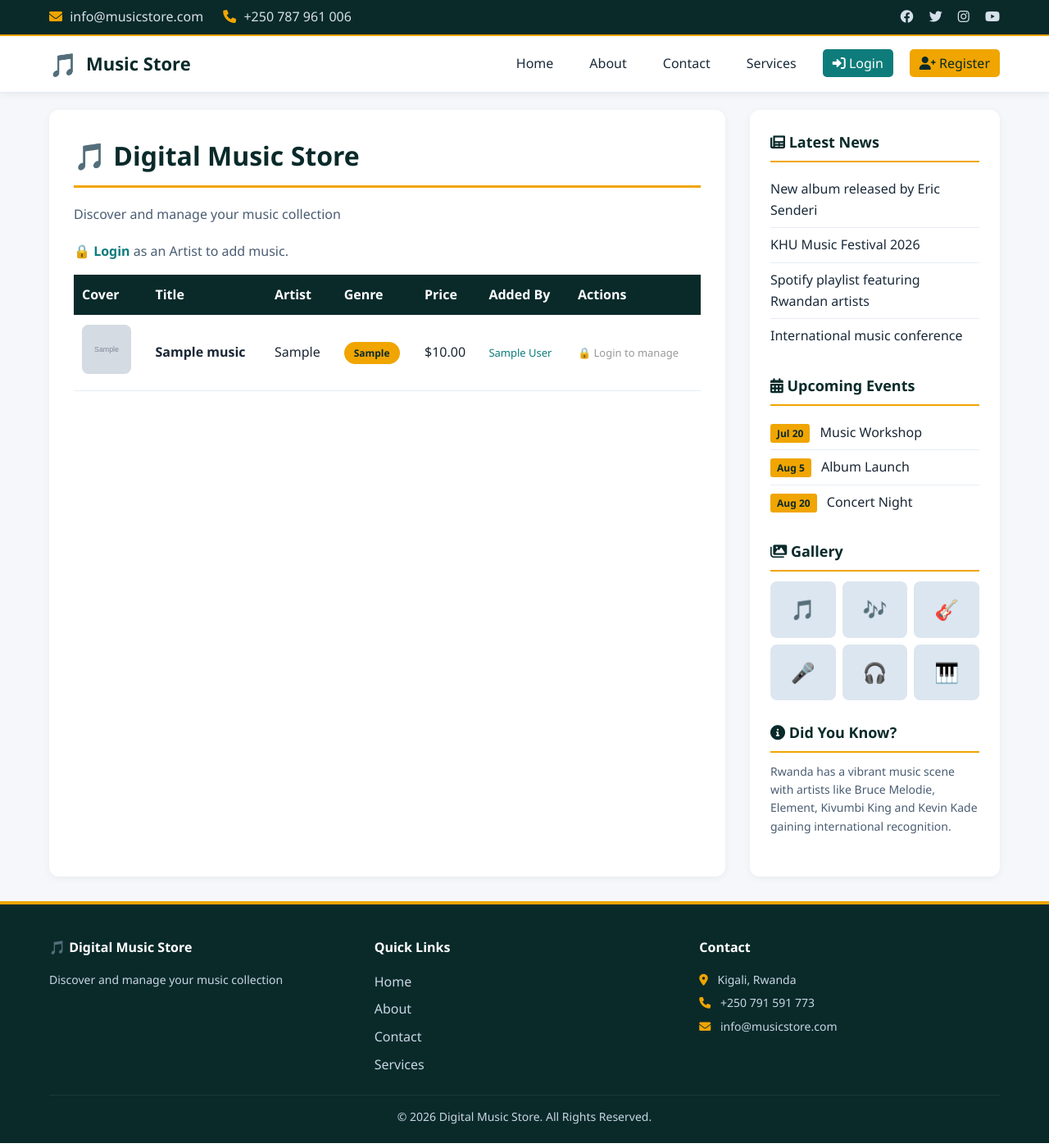
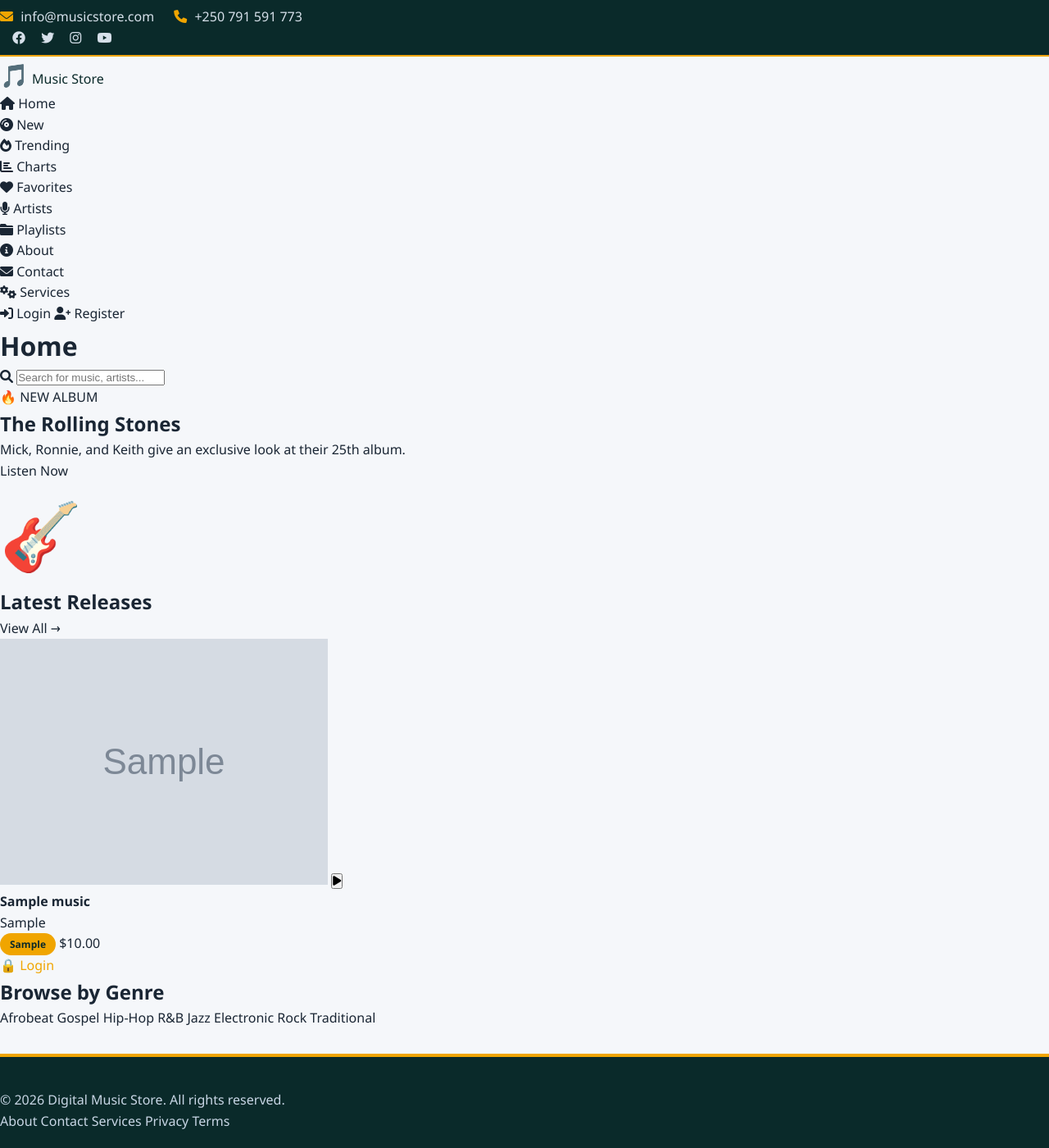
Before and after one commit to Joseph-250-cyber/digital_music_store, a PHP site: page /index.php in a window 1280 px wide. Shown: the whole page at 82% size. Run offline with PHP 8.4, Linux system fonts and the light colour scheme; tables that the repository leaves empty or names only in its code hold one stand-in row (values such as "Sample post"); grey boxes marked "Sample" are stand-in pictures.

Commit message:
Refactor footer and header for Apple Music style; enhance index layout with sidebar and genre sections

```diff
--- a/inc/footer.php
+++ b/inc/footer.php
@@ -1,34 +1,16 @@
-    <footer class="footer">
-        <div class="container">
-            <div class="footer-content">
-                <div class="footer-section">
-                    <h4>🎵 Digital Music Store</h4>
-                    <p>Discover and manage your music collection</p>
-                </div>
-                <div class="footer-section">
-                    <h4>Quick Links</h4>
-                    <ul>
-                        <li><a href="index.php">Home</a></li>
-                        <li><a href="about.php">About</a></li>
-                        <li><a href="contact.php">Contact</a></li>
-                        <li><a href="services.php">Services</a></li>
-                        <?php if(isset($_SESSION['user_id']) && $_SESSION['role'] == 'artist') { ?>
-                            <li><a href="register.php">Add Music</a></li>
-                        <?php } ?>
-                    </ul>
-                </div>
-                <div class="footer-section">
-                    <h4>Contact</h4>
-                    <p><i class="fas fa-map-marker-alt"></i> Kigali, Rwanda</p>
-                    <p><i class="fas fa-phone"></i> +250 791 591 773</p>
-                    <p><i class="fas fa-envelope"></i> info@musicstore.com</p>
-                </div>
-            </div>
-            <div class="footer-bottom">
-                <p>&copy; 2026 Digital Music Store. All Rights Reserved.</p>
-            </div>
+<!-- ===== FOOTER (Apple Music Style - Minimal) ===== -->
+<footer class="footer">
+    <div class="footer-wrapper">
+        <p>&copy; 2026 Digital Music Store. All rights reserved.</p>
+        <div class="footer-links">
+            <a href="about.php">About</a>
+            <a href="contact.php">Contact</a>
+            <a href="services.php">Services</a>
+            <a href="#">Privacy</a>
+            <a href="#">Terms</a>
         </div>
-    </footer>
+    </div>
+</footer>
 
-  </body>
+</body>
 </html>
--- a/inc/header.php
+++ b/inc/header.php
@@ -6,20 +6,23 @@
     <title>Digital Music Store</title>
     <link rel="stylesheet" href="https://cdnjs.cloudflare.com/ajax/libs/font-awesome/6.0.0-beta3/css/all.min.css" />
     <link rel="stylesheet" href="inc/style.css" />
+    <link rel="stylesheet" href="inc/stylee.css" />
+    <script src="inc/color_change.js" defer></script>
 </head>
 <body>
 
+<!-- ===== TOP BAR (Apple Music Style - Minimal) ===== -->
 <div class="top-bar">
-      <div class="container">
+    <div class="top-wrapper">
         <div class="contact-info">
             <span><i class="fas fa-envelope"></i> info@musicstore.com</span>
-              <span><i class="fas fa-phone"></i> +250 787 961 006</span>
+            <span><i class="fas fa-phone"></i> +250 791 591 773</span>
         </div>
         <div class="social-links">
-              <a href="https://web.facebook.com/joseph.ndagijimana.735"><i class="fab fa-facebook"></i></a>
-              <a href="https://x.com/JosephNdag62835"><i class="fab fa-twitter"></i></a>
-              <a href="https://www.instagram.com/n__jeff/"><i class="fab fa-instagram"></i></a>
-              <a href="https://www.youtube.com/@JosephNdagijimana-dt3ip"><i class="fab fa-youtube"></i></a>
+            <a href="#"><i class="fab fa-facebook"></i></a>
+            <a href="#"><i class="fab fa-twitter"></i></a>
+            <a href="#"><i class="fab fa-instagram"></i></a>
+            <a href="#"><i class="fab fa-youtube"></i></a>
         </div>
     </div>
 </div>
--- a/index.php
+++ b/index.php
@@ -1,8 +1,7 @@
 <?php
-include("inc/session.php");
-include("inc/header.php");
-include("inc/menu.php");
-include("inc/connection.php");
+require_once("inc/session.php");
+require_once("inc/header.php");
+require_once("inc/connection.php");
 
 $is_logged_in = isLoggedIn();
 $user_id = getUserId();
@@ -15,12 +14,77 @@ $sql = "SELECT music.*, users.name as creator_name, users.role as creator_role
 $result = mysqli_query($conn, $sql);
 ?>
 
-<!-- ===== MAIN CONTENT ===== -->
-<div class="main-wrapper">
-    <div class="main-content">
-        <h1>🎵 Digital Music Store</h1>
-        <p class="page-intro">Discover and manage your music collection</p>
+<!-- ============================================================ -->
+<!-- APPLE MUSIC STYLE LAYOUT -->
+<!-- ============================================================ -->
 
+<div class="app-container">
+
+    <!-- ===== LEFT SIDEBAR (Apple Music Style) ===== -->
+    <aside class="sidebar-left">
+        <div class="sidebar-logo">
+            <span class="logo-icon">🎵</span>
+            <span class="logo-text">Music Store</span>
+        </div>
+
+        <nav class="sidebar-nav">
+            <ul>
+                <li><a href="index.php" class="active"><i class="fas fa-home"></i> <span>Home</span></a></li>
+                <li><a href="#"><i class="fas fa-compact-disc"></i> <span>New</span></a></li>
+                <li><a href="#"><i class="fas fa-fire"></i> <span>Trending</span></a></li>
+                <li><a href="#"><i class="fas fa-chart-bar"></i> <span>Charts</span></a></li>
+                <li><a href="#"><i class="fas fa-heart"></i> <span>Favorites</span></a></li>
+                <li><a href="#"><i class="fas fa-microphone"></i> <span>Artists</span></a></li>
+                <li><a href="#"><i class="fas fa-folder"></i> <span>Playlists</span></a></li>
+            </ul>
+        </nav>
+
+        <div class="sidebar-divider"></div>
+
+        <nav class="sidebar-nav">
+            <ul>
+                <?php if(isArtist()) { ?>
+                    <li><a href="register.php"><i class="fas fa-plus-circle"></i> <span>Add Music</span></a></li>
+                <?php } ?>
+                <li><a href="about.php"><i class="fas fa-info-circle"></i> <span>About</span></a></li>
+                <li><a href="contact.php"><i class="fas fa-envelope"></i> <span>Contact</span></a></li>
+                <li><a href="services.php"><i class="fas fa-cogs"></i> <span>Services</span></a></li>
+            </ul>
+        </nav>
+
+        <div class="sidebar-divider"></div>
+
+        <!-- User Section -->
+        <div class="sidebar-user">
+            <?php if($is_logged_in) { ?>
+                <div class="user-info">
+                    <i class="fas fa-user-circle"></i>
+                    <div>
+                        <span class="user-name"><?php echo getUserName(); ?></span>
+                        <span class="user-role"><?php echo ucfirst(getUserRole()); ?></span>
+                    </div>
+                </div>
+                <a href="logout.php" class="btn-logout-sidebar"><i class="fas fa-sign-out-alt"></i> Logout</a>
+            <?php } else { ?>
+                <a href="login.php" class="btn-login-sidebar"><i class="fas fa-sign-in-alt"></i> Login</a>
+                <a href="register_user.php" class="btn-register-sidebar"><i class="fas fa-user-plus"></i> Register</a>
+            <?php } ?>
+        </div>
+    </aside>
+
+    <!-- ===== MAIN CONTENT ===== -->
+    <main class="main-content-area">
+
+        <!-- Top Bar with Search -->
+        <div class="content-topbar">
+            <h1>Home</h1>
+            <div class="search-box">
+                <i class="fas fa-search"></i>
+                <input type="text" placeholder="Search for music, artists...">
+            </div>
+        </div>
+
+        <!-- Success/Error Messages -->
         <?php if(isset($_GET['success'])) { ?>
             <div class="success-message">
                 <i class="fas fa-check-circle"></i> <?php echo $_GET['success']; ?>
@@ -33,79 +97,98 @@ $result = mysqli_query($conn, $sql);
             </div>
         <?php } ?>
 
-        <?php if(isArtist()) { ?>
-            <a href="register.php" class="btn-add"><i class="fas fa-plus"></i> Add New Music</a>
-        <?php } elseif(isListener()) { ?>
-            <p style="color:#4a5d72; margin:10px 0;">👋 Welcome, <?php echo getUserName(); ?>! You can browse all music here.</p>
-        <?php } else { ?>
-            <p style="color:#4a5d72; margin:10px 0;">🔒 <a href="login.php" style="color:#0e7c7b; font-weight:600;">Login</a> as an Artist to add music.</p>
-        <?php } ?>
+        <!-- ===== FEATURED SECTION (Apple Music Style) ===== -->
+        <div class="featured-section">
+            <div class="featured-card">
+                <div class="featured-content">
+                    <span class="featured-badge">🔥 NEW ALBUM</span>
+                    <h2>The Rolling Stones</h2>
+                    <p>Mick, Ronnie, and Keith give an exclusive look at their 25th album.</p>
+                    <a href="#" class="btn-featured">Listen Now</a>
+                </div>
+                <div class="featured-image">
+                    <span style="font-size:80px;">🎸</span>
+                </div>
+            </div>
+        </div>
 
-        <?php if(mysqli_num_rows($result) > 0) { ?>
-            <table class="music-table">
-                <thead>
-                    <tr>
-                        <th>Cover</th>
-                        <th>Title</th>
-                        <th>Artist</th>
-                        <th>Genre</th>
-                        <th>Price</th>
-                        <th>Added By</th>
-                        <th>Actions</th>
-                    </tr>
-                </thead>
-                <tbody>
+        <!-- ===== LATEST RELEASES GRID ===== -->
+        <section class="music-section">
+            <div class="section-header">
+                <h2>Latest Releases</h2>
+                <?php if(isArtist()) { ?>
+                    <a href="register.php" class="btn-add-sm"><i class="fas fa-plus"></i> Add Music</a>
+                <?php } ?>
+                <a href="#" class="view-all">View All →</a>
+            </div>
+
+            <div class="music-grid">
+                <?php if(mysqli_num_rows($result) > 0) { ?>
                     <?php while($row = mysqli_fetch_assoc($result)) {
-                        $is_owner = isLoggedIn() && $row['user_id'] == $user_id;
+                        $is_owner = ($is_logged_in && $row['user_id'] == $user_id);
                     ?>
-                        <tr>
-                            <td>
+                        <div class="music-card">
+                            <div class="music-cover">
                                 <?php if(!empty($row['cover_image'])) { ?>
-                                    <img src="images/<?php echo $row['cover_image']; ?>" alt="Cover" class="cover-img">
+                                    <img src="images/<?php echo $row['cover_image']; ?>" alt="<?php echo $row['title']; ?>">
                                 <?php } else { ?>
-                                    <img src="images/default-cover.jpg" alt="No Cover" class="cover-img">
+                                    <img src="images/default-cover.jpg" alt="No Cover">
                                 <?php } ?>
-                            </td>
-                            <td><strong><?php echo $row['title']; ?></strong></td>
-                            <td><?php echo $row['artist']; ?></td>
-                            <td><span class="genre-badge"><?php echo $row['genre']; ?></span></td>
-                            <td>$<?php echo number_format($row['price'], 2); ?></td>
-                            <td>
-                                <span class="creator-name">
-                                    <?php echo $row['creator_name']; ?>
-                                    <?php if($row['creator_role'] == 'artist') { ?>
-                                        <i class="fas fa-check-circle" style="color:#0e7c7b; font-size:12px;" title="Verified Artist"></i>
+                                <button class="play-btn"><i class="fas fa-play"></i></button>
+                            </div>
+                            <div class="music-info">
+                                <h4><?php echo $row['title']; ?></h4>
+                                <p><?php echo $row['artist']; ?></p>
+                                <div class="music-meta">
+                                    <span class="genre-badge"><?php echo $row['genre']; ?></span>
+                                    <span class="music-price">$<?php echo number_format($row['price'], 2); ?></span>
+                                </div>
+                                <div class="music-actions">
+                                    <?php if($is_owner && isArtist()) { ?>
+                                        <a href="edit.php?id=<?php echo $row['id']; ?>" class="btn-edit-sm"><i class="fas fa-edit"></i> Edit</a>
+                                        <a href="delete.php?id=<?php echo $row['id']; ?>" class="btn-delete-sm" onclick="return confirm('Delete this music?')"><i class="fas fa-trash"></i> Delete</a>
+                                    <?php } elseif(isArtist()) { ?>
+                                        <span class="owner-label">🎵 <?php echo $row['creator_name']; ?></span>
+                                    <?php } elseif(isListener()) { ?>
+                                        <span class="listen-label">🎧 Listen</span>
+                                    <?php } else { ?>
+                                        <span class="login-label">🔒 <a href="login.php" style="color:#f0a500;">Login</a></span>
                                     <?php } ?>
-                                </span>
-                            </td>
-                            <td>
-                                <?php if($is_owner && isArtist()) { ?>
-                                    <a href="edit.php?id=<?php echo $row['id']; ?>" class="btn-edit"><i class="fas fa-edit"></i> Edit</a>
-                                    <a href="delete.php?id=<?php echo $row['id']; ?>" class="btn-delete" onclick="return confirm('Are you sure you want to delete this music?')"><i class="fas fa-trash"></i> Delete</a>
-                                <?php } elseif(isArtist()) { ?>
-                                    <span style="color:#999; font-size:13px;">🔒 Owned by <?php echo $row['creator_name']; ?></span>
-                                <?php } elseif(isListener()) { ?>
-                                    <span style="color:#999; font-size:13px;">🎧 Listen Only</span>
-                                <?php } else { ?>
-                                    <span style="color:#999; font-size:13px;">🔒 Login to manage</span>
-                                <?php } ?>
-                            </td>
-                        </tr>
+                                </div>
+                            </div>
+                        </div>
                     <?php } ?>
-                </tbody>
-            </table>
-        <?php } else { ?>
-            <p style="text-align:center; padding:40px 0; color:#4a5d72;">
-                🎵 No music added yet.
-                <?php if(isArtist()) { ?>
-                    <a href="register.php" style="color:#0e7c7b; font-weight:600;">Add your first music!</a>
                 <?php } else { ?>
-                    Be the first to <a href="login.php" style="color:#0e7c7b; font-weight:600;">Login</a> as an Artist and add music.
+                    <div class="empty-state">
+                        <p>🎵 No music added yet.</p>
+                        <?php if(isArtist()) { ?>
+                            <a href="register.php" class="btn-add">Add your first music!</a>
+                        <?php } else { ?>
+                            <a href="login.php" class="btn-add">Login as Artist to add music</a>
+                        <?php } ?>
+                    </div>
                 <?php } ?>
-            </p>
-        <?php } ?>
-    </div>
-    <?php include("inc/sidebar.php"); ?>
+            </div>
+        </section>
+
+        <!-- ===== GENRE QUICK LINKS ===== -->
+        <section class="genre-section">
+            <div class="section-header">
+                <h2>Browse by Genre</h2>
+            </div>
+            <div class="genre-tags">
+                <a href="#" class="genre-tag">Afrobeat</a>
+                <a href="#" class="genre-tag">Gospel</a>
+                <a href="#" class="genre-tag">Hip-Hop</a>
+                <a href="#" class="genre-tag">R&B</a>
+                <a href="#" class="genre-tag">Jazz</a>
+                <a href="#" class="genre-tag">Electronic</a>
+                <a href="#" class="genre-tag">Rock</a>
+                <a href="#" class="genre-tag">Traditional</a>
+            </div>
+        </section>
+
+    </main>
 </div>
 
-<?php include("inc/footer.php"); ?>
+<?php require_once("inc/footer.php"); ?>
```
Lines whose indentation alone changed are shown as unchanged.
